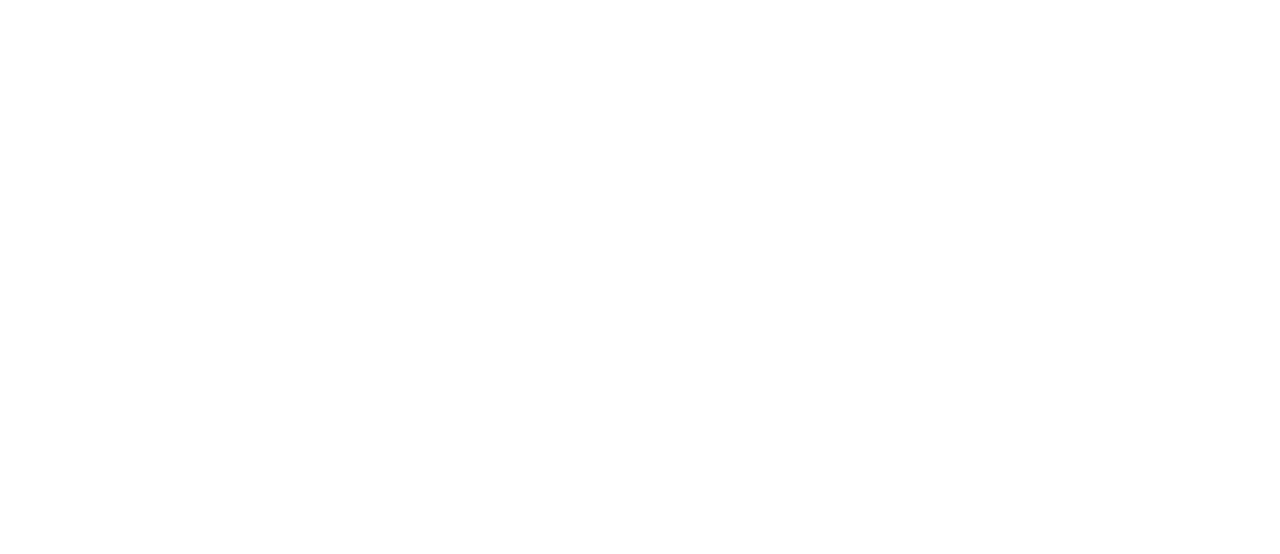
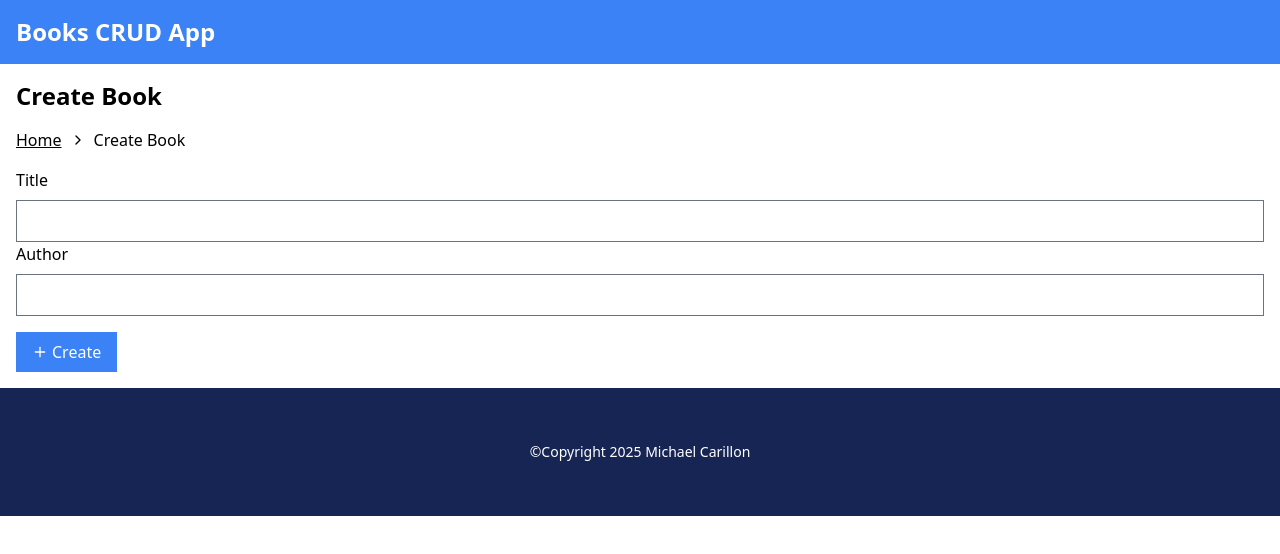
Before and after one commit to mike3497/books-crud-app, a Vue app: page /create in a window 1280 px wide. Before the commit this address had no page. Shown: the top 554 px of the page. Built offline with nearby package versions, Linux system fonts and the light colour scheme.

Commit message:
feat: create basic CRUD

```diff
--- a/package.json
+++ b/package.json
@@ -14,6 +14,7 @@
   },
   "dependencies": {
     "axios": "^1.7.9",
+    "lucide-vue-next": "^0.471.0",
     "pinia": "^2.3.0",
     "vue": "^3.5.13",
     "vue-router": "^4.5.0"
--- a/src/App.vue
+++ b/src/App.vue
@@ -1,3 +1,10 @@
 <template>
+  <AppHeader />
   <RouterView />
+  <AppFooter />
 </template>
+
+<script setup lang="ts">
+import AppFooter from '@/components/AppFooter.vue';
+import AppHeader from '@/components/AppHeader.vue';
+</script>
--- /dev/null
+++ b/src/components/AppFooter.vue
@@ -0,0 +1,5 @@
+<template>
+  <footer class="bg-blue-950 text-white h-32 flex flex-row justify-center items-center">
+    <a class="text-sm" href="https://michaelcarillon.com/">&copy;Copyright 2025 Michael Carillon</a>
+  </footer>
+</template>
--- /dev/null
+++ b/src/components/AppHeader.vue
@@ -0,0 +1,7 @@
+<template>
+  <header class="bg-blue-500">
+    <div class="container mx-auto px-4 h-16 flex flex-row items-center">
+      <h1 class="text-white font-bold text-2xl">Books CRUD App</h1>
+    </div>
+  </header>
+</template>
--- /dev/null
+++ b/src/components/BaseButton.vue
@@ -0,0 +1,8 @@
+<template>
+  <button
+    class="flex flex-row gap-1 items-center bg-blue-500 text-white px-4 py-2 hover:bg-blue-600"
+    type="button"
+  >
+    <slot></slot>
+  </button>
+</template>
--- /dev/null
+++ b/src/components/BooksTable.vue
@@ -0,0 +1,82 @@
+<template>
+  <table class="table-auto border-collapse border border-gray-200 w-full">
+    <thead>
+      <tr>
+        <th
+          class="px-4 py-2 bg-gray-50 border-b border-gray-200 text-left text-xs font-semibold text-gray-600 uppercase tracking-wider"
+        >
+          Title
+        </th>
+        <th
+          class="px-4 py-2 bg-gray-50 border-b border-gray-200 text-left text-xs font-semibold text-gray-600 uppercase tracking-wider"
+        >
+          Author
+        </th>
+        <th
+          class="px-4 py-2 bg-gray-50 border-b border-gray-200 text-left text-xs font-semibold text-gray-600 uppercase tracking-wider"
+        >
+          Actions
+        </th>
+      </tr>
+    </thead>
+    <tbody>
+      <tr v-for="book in books" :key="book.id" class="bg-white border-b border-gray-200">
+        <td class="px-4 py-2 border-b border-gray-200 text-sm">{{ book.title }}</td>
+        <td class="px-4 py-2 border-b border-gray-200 text-sm">{{ book.author }}</td>
+        <td class="px-4 py-2 border-b border-gray-200 text-sm">
+          <div class="flex flex-row gap-2">
+            <BaseButton @click="onEditClick(book.id)"
+              ><Pencil :size="16" /><span>Edit</span></BaseButton
+            >
+            <BaseButton @click="onDeleteClick(book.id)"
+              ><Trash :size="16" /><span>Delete</span></BaseButton
+            >
+          </div>
+        </td>
+      </tr>
+    </tbody>
+  </table>
+</template>
+
+<script setup lang="ts">
+import type { BookDTO } from '@/models/bookDTO';
+import { deleteBook, fetchBooks } from '@/services/booksService';
+import { ref } from 'vue';
+import { useRouter } from 'vue-router';
+import BaseButton from './BaseButton.vue';
+import { Pencil } from 'lucide-vue-next';
+import { Trash } from 'lucide-vue-next';
+
+const router = useRouter();
+
+const books = ref<BookDTO[]>([]);
+
+const onEditClick = (id: string) => {
+  router.push({
+    name: 'edit',
+    params: {
+      id,
+    },
+  });
+};
+
+const onDeleteClick = async (id: string) => {
+  try {
+    await deleteBook(id);
+
+    books.value = books.value.filter((item) => item.id !== id);
+  } catch (error: any) {
+    console.error(error);
+  }
+};
+
+const fetchBooksData = async () => {
+  try {
+    books.value = await fetchBooks();
+  } catch (error: any) {
+    console.error(error);
+  }
+};
+
+fetchBooksData();
+</script>
--- a/src/router/index.ts
+++ b/src/router/index.ts
@@ -1,5 +1,7 @@
 import { createRouter, createWebHistory } from 'vue-router';
-import HomeView from '../views/HomeView.vue';
+import HomeView from '@/views/HomeView.vue';
+import EditView from '@/views/EditView.vue';
+import CreateView from '@/views/CreateView.vue';
 
 const router = createRouter({
   history: createWebHistory(import.meta.env.BASE_URL),
@@ -9,6 +11,16 @@
       name: 'home',
       component: HomeView,
     },
+    {
+      path: '/create',
+      name: 'create',
+      component: CreateView,
+    },
+    {
+      path: '/:id',
+      name: 'edit',
+      component: EditView,
+    },
   ],
 });
 
--- /dev/null
+++ b/src/views/CreateView.vue
@@ -0,0 +1,52 @@
+<template>
+  <div class="container mx-auto p-4">
+    <h1 class="text-2xl font-bold mb-4">Create Book</h1>
+    <nav class="mb-4">
+      <ol class="flex flex-row items-center gap-2">
+        <li>
+          <RouterLink :to="{ name: 'home' }" class="underline">Home</RouterLink>
+        </li>
+        <li>
+          <ChevronRight :size="16" />
+        </li>
+        <li>
+          <span class="">Create Book</span>
+        </li>
+      </ol>
+    </nav>
+    <form @submit.prevent="onFormSubmit">
+      <div class="flex flex-col gap-2">
+        <label>Title</label>
+        <input v-model="model.title" class="border border-gray-500 px-4 py-2" type="text" />
+      </div>
+      <div class="flex flex-col gap-2 mb-4">
+        <label>Author</label>
+        <input v-model="model.author" class="border border-gray-500 px-4 py-2" type="text" />
+      </div>
+      <BaseButton type="submit"><Plus :size="16" /><span>Create</span></BaseButton>
+    </form>
+  </div>
+</template>
+
+<script setup lang="ts">
+import type { CreateBookRequestDTO } from '@/models/createBookRequestDTO';
+import { createBook } from '@/services/booksService';
+import { ref } from 'vue';
+import BaseButton from '@/components/BaseButton.vue';
+import { Plus } from 'lucide-vue-next';
+import { ChevronRight } from 'lucide-vue-next';
+
+const model = ref<CreateBookRequestDTO>({
+  author: '',
+  title: '',
+});
+
+const onFormSubmit = async () => {
+  try {
+    const response = await createBook(model.value);
+    console.log(response);
+  } catch (error: any) {
+    console.error(error);
+  }
+};
+</script>
--- /dev/null
+++ b/src/views/EditView.vue
@@ -0,0 +1,68 @@
+<template>
+  <div class="container mx-auto p-4">
+    <h1 class="text-2xl font-bold mb-4">Edit Book</h1>
+    <nav class="mb-4">
+      <ol class="flex flex-row items-center gap-2">
+        <li>
+          <RouterLink :to="{ name: 'home' }" class="underline">Home</RouterLink>
+        </li>
+        <li>
+          <ChevronRight :size="16" />
+        </li>
+        <li>
+          <span class="">Edit Book</span>
+        </li>
+      </ol>
+    </nav>
+    <form @submit.prevent="onFormSubmit">
+      <div class="flex flex-col gap-2">
+        <label>Title</label>
+        <input v-model="model.title" class="border border-gray-500 px-4 py-2" type="text" />
+      </div>
+      <div class="flex flex-col gap-2 mb-4">
+        <label>Author</label>
+        <input v-model="model.author" class="border border-gray-500 px-4 py-2" type="text" />
+      </div>
+      <BaseButton type="submit"><Save :size="16" /><span>Save</span></BaseButton>
+    </form>
+  </div>
+</template>
+
+<script setup lang="ts">
+import type { CreateBookRequestDTO } from '@/models/createBookRequestDTO';
+import { fetchBook, updateBook } from '@/services/booksService';
+import { ref } from 'vue';
+import { useRoute } from 'vue-router';
+import BaseButton from '@/components/BaseButton.vue';
+import { Save } from 'lucide-vue-next';
+import { ChevronRight } from 'lucide-vue-next';
+
+const route = useRoute();
+const id = route.params.id as string;
+
+const model = ref<CreateBookRequestDTO>({
+  author: '',
+  title: '',
+});
+
+const onFormSubmit = async () => {
+  try {
+    const response = await updateBook(id, model.value);
+    console.log(response);
+  } catch (error: any) {
+    console.error(error);
+  }
+};
+
+const fetchBookData = async () => {
+  try {
+    const response = await fetchBook(id);
+    model.value.author = response.author;
+    model.value.title = response.title;
+  } catch (error: any) {
+    console.error(error);
+  }
+};
+
+fetchBookData();
+</script>
--- a/src/views/HomeView.vue
+++ b/src/views/HomeView.vue
@@ -1,3 +1,21 @@
 <template>
-  <h1 class="font-bold">Home View</h1>
+  <div class="container mx-auto p-4">
+    <h1 class="text-2xl font-bold mb-4">Books</h1>
+    <BaseButton class="mb-4" @click="onCreateClick">Create Book</BaseButton>
+    <BooksTable />
+  </div>
 </template>
+
+<script setup lang="ts">
+import BaseButton from '@/components/BaseButton.vue';
+import BooksTable from '@/components/BooksTable.vue';
+import { useRouter } from 'vue-router';
+
+const router = useRouter();
+
+const onCreateClick = () => {
+  router.push({
+    name: 'create',
+  });
+};
+</script>
--- a/tailwind.config.js
+++ b/tailwind.config.js
@@ -1,8 +1,8 @@
 /** @type {import('tailwindcss').Config} */
 export default {
-  content: ['./index.html', './src/**/*.{js,ts,jsx,tsx}'],
+  content: ['./index.html', './src/**/*.{vue,js,ts,jsx,tsx}'],
   theme: {
     extend: {},
   },
   plugins: [],
-}
+};
```
Also changed, not shown: 1 other file (tests, documents, lock files or other folders).
